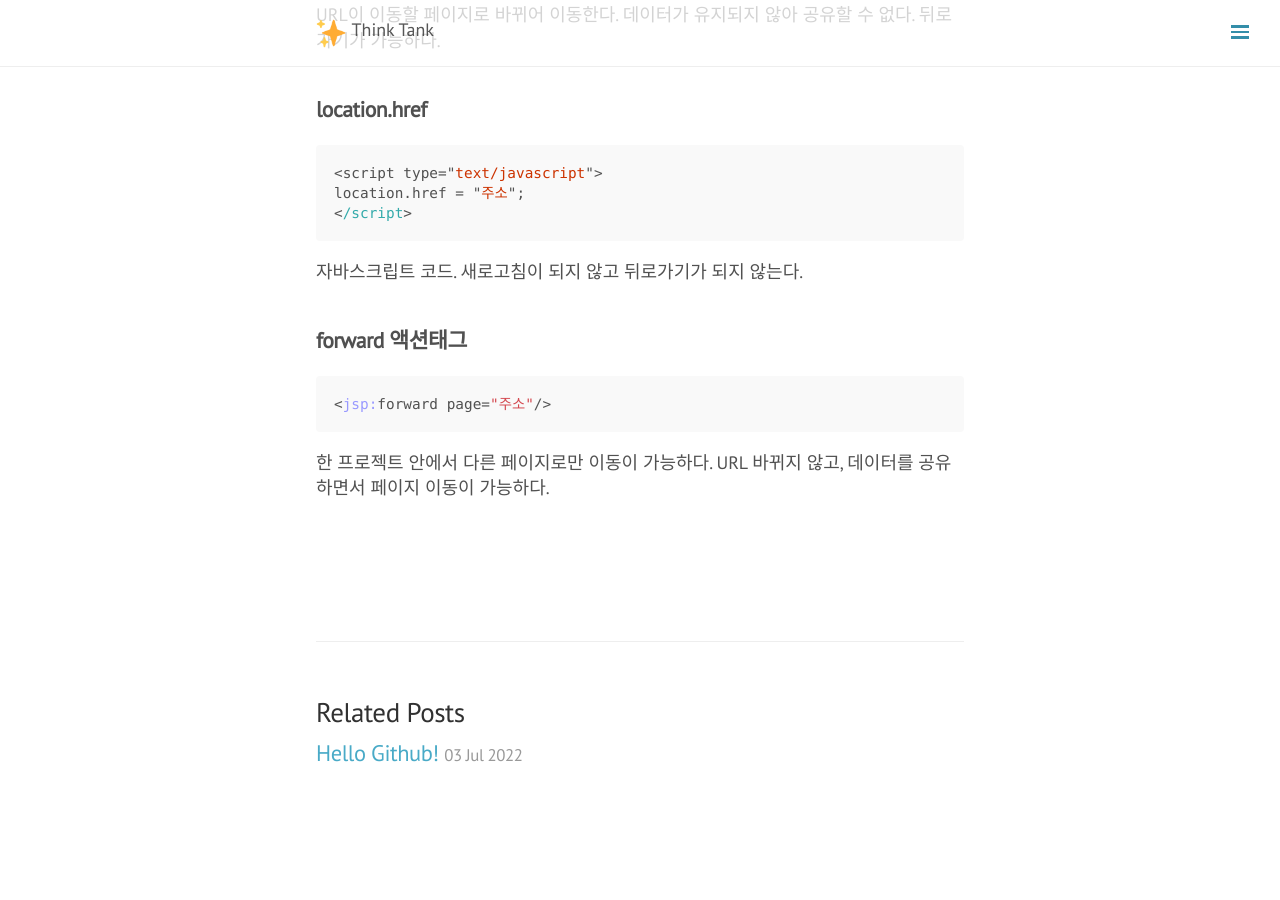
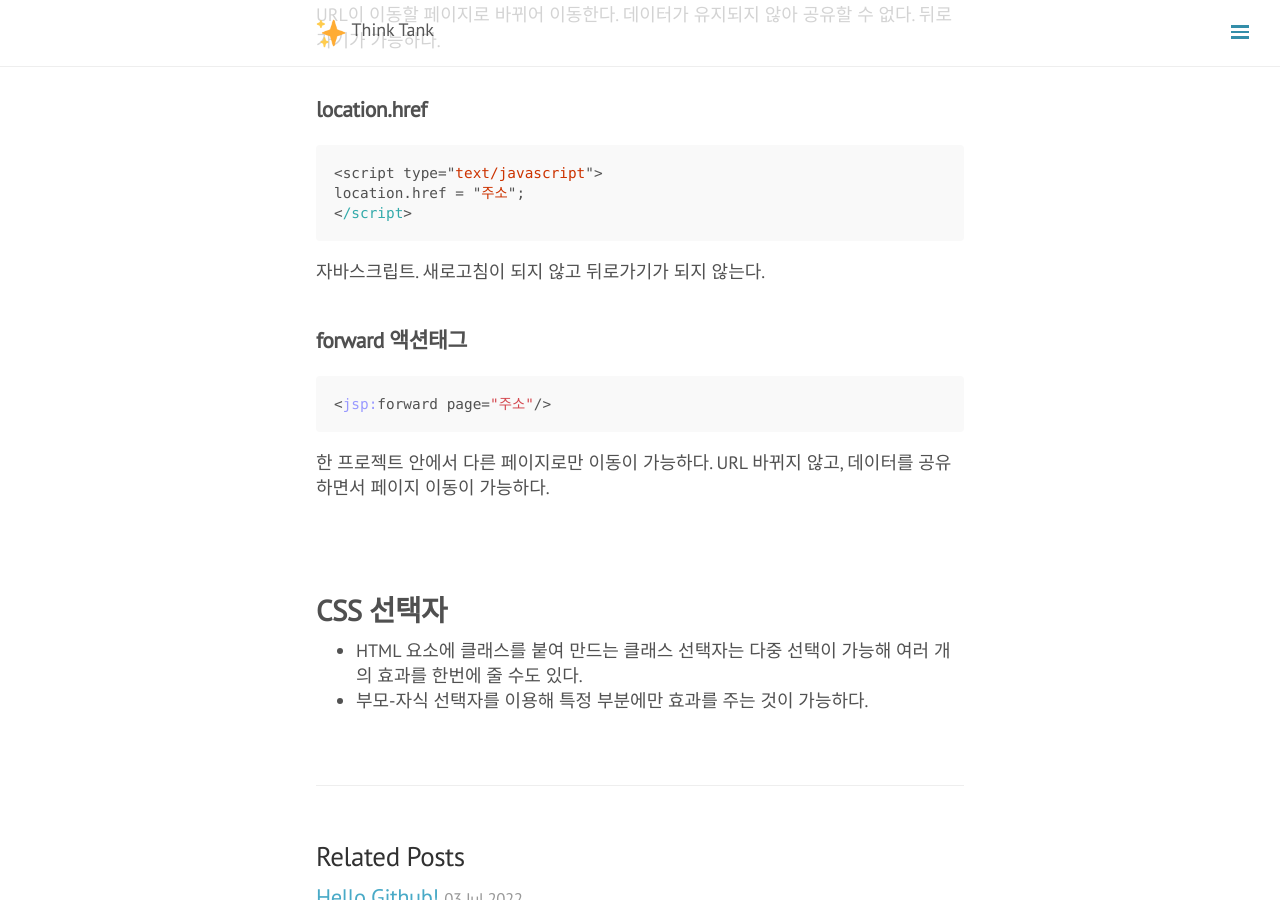
Before and after one commit to kizuc/kizuc.github.io, a Jekyll site: the page built from _posts/TIL/2022-07-04-TIL.md, in a window 1280 px wide and 900 px high, scrolled down 481 px. Built offline with Jekyll 4.4.1, drawn with Linux system fonts in a browser that asks for light colours; nearby versions of some CDN libraries; comment, search, counter and statistics services are not loaded; before the commit the page ends 1302 px from its top, so only the background shows below that.

Commit message:
Update 2022-07-04-TIL.md

````diff
--- a/_posts/TIL/2022-07-04-TIL.md
+++ b/_posts/TIL/2022-07-04-TIL.md
@@ -23,7 +23,7 @@ URL이 이동할 페이지로 바뀌어 이동한다. 데이터가 유지되지
 location.href = "주소";
 </script>
 ```
-자바스크립트 코드. 새로고침이 되지 않고 뒤로가기가 되지 않는다.
+자바스크립트. 새로고침이 되지 않고 뒤로가기가 되지 않는다.
 <br>
 ## forward 액션태그
 ```java
@@ -33,3 +33,6 @@ location.href = "주소";
 
 <br>
 <br>
+# CSS 선택자
+- HTML 요소에 클래스를 붙여 만드는 클래스 선택자는 다중 선택이 가능해 여러 개의 효과를 한번에 줄 수도 있다.
+- 부모-자식 선택자를 이용해 특정 부분에만 효과를 주는 것이 가능하다.
````
Also changed, not shown: other parts of _posts/TIL/2022-07-04-TIL.md (+1 -1 lines).
